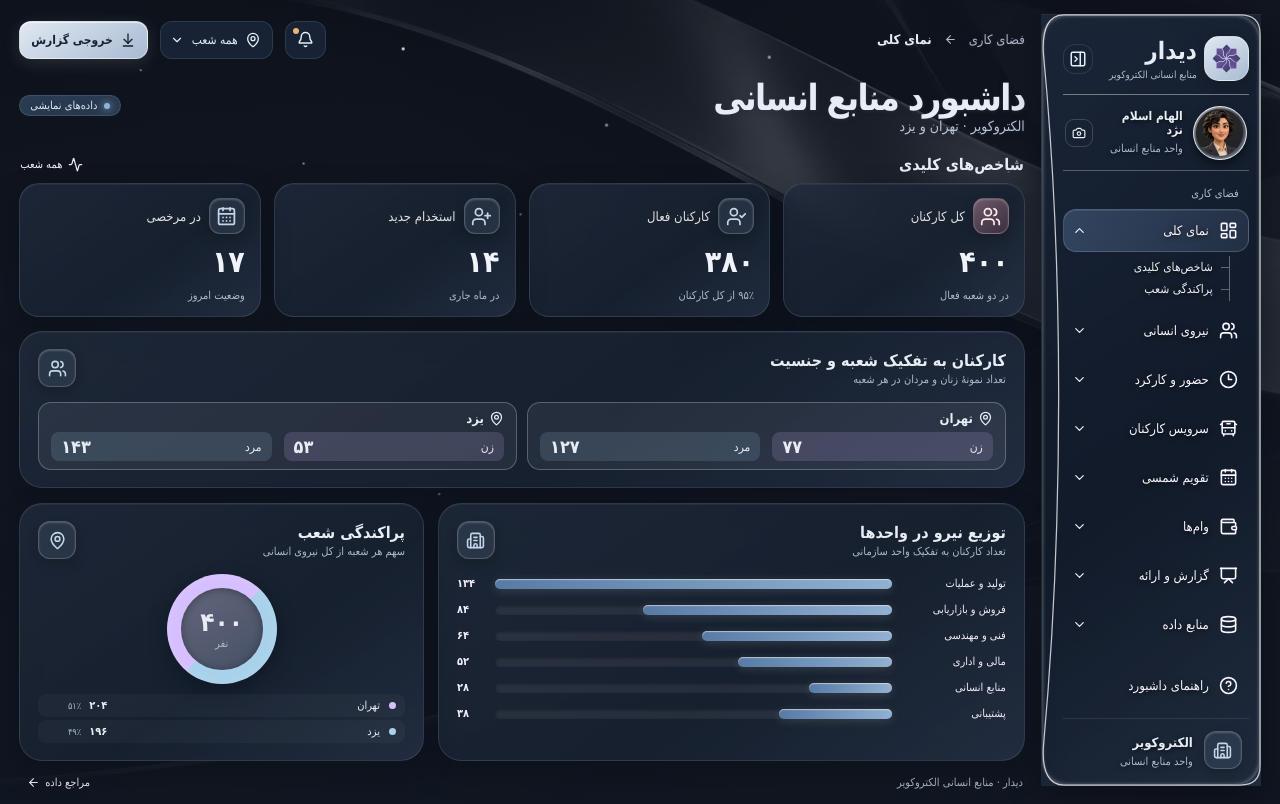
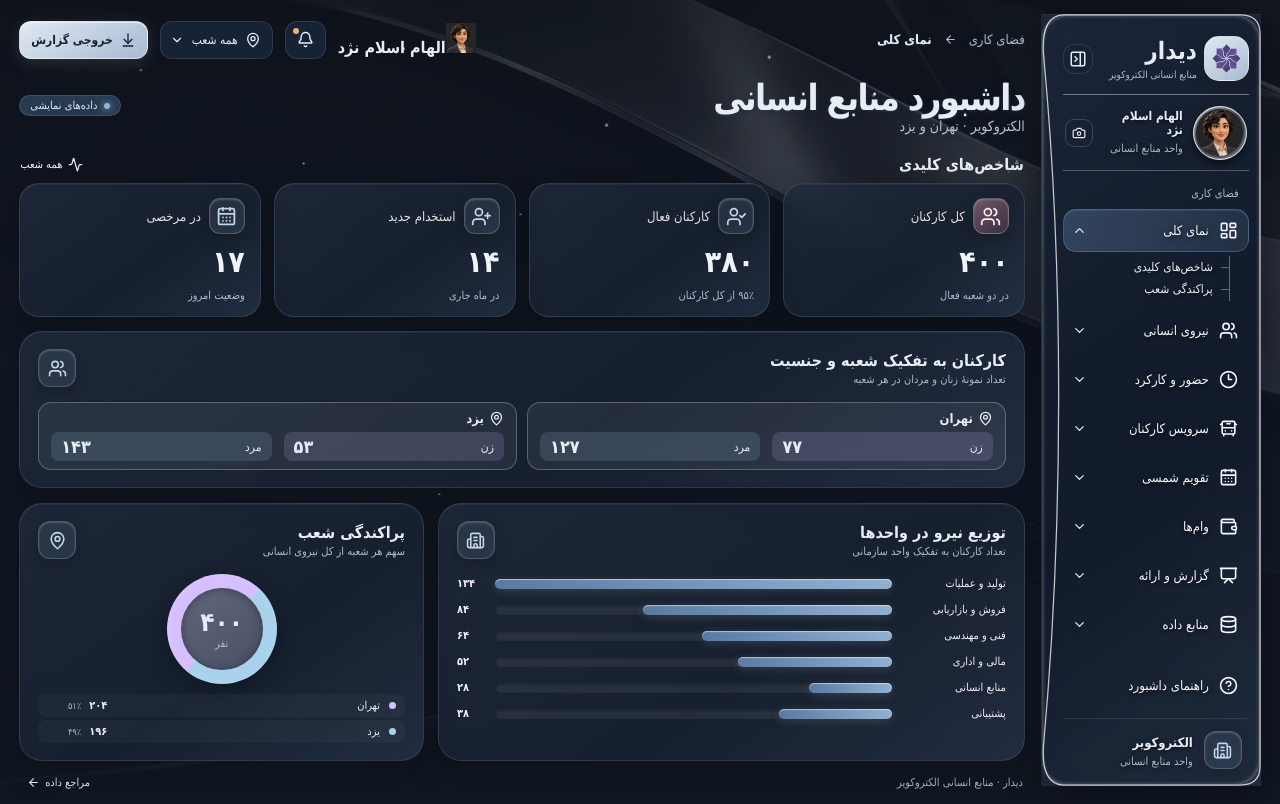
Before and after one commit to shahram-tabasi/hr-dashboard-3d, a Next.js app: page / in a window 1280 px wide. Built offline with nearby package versions, Linux system fonts and the light colour scheme.

Commit message:
Show requested HR manager name in page header

```diff
--- a/app/page.tsx
+++ b/app/page.tsx
@@ -194,7 +194,7 @@ export default function Dashboard() {
       <main>
         <header className="topbar">
           <div className="trail"><span>فضای کاری</span><ArrowLeft size={13}/><strong>{view}</strong></div>
-          <div className="actions"><button className="icon-button notification-button" aria-label="اعلان‌های تقویم" onClick={()=>{const next=!notifications;setNotifications(next);if(next){try{const tasks=JSON.parse(localStorage.getItem('didar-planner-v1')||'[]') as {title:string;day:string;time?:string;done?:boolean}[];setCalendarNotifications(tasks.filter(t=>!t.done).slice(0,8).map(t=>t.day+' · '+(t.time||'بدون ساعت')+' · '+t.title))}catch{setCalendarNotifications([])}}}}><Bell size={17}/><i/></button>
+          <div className="actions"><div className="header-profile"><Image src={profileImage} alt="" width={30} height={30} unoptimized/><strong>{profileName}</strong></div><button className="icon-button notification-button" aria-label="اعلان‌های تقویم" onClick={()=>{const next=!notifications;setNotifications(next);if(next){try{const tasks=JSON.parse(localStorage.getItem('didar-planner-v1')||'[]') as {title:string;day:string;time?:string;done?:boolean}[];setCalendarNotifications(tasks.filter(t=>!t.done).slice(0,8).map(t=>t.day+' · '+(t.time||'بدون ساعت')+' · '+t.title))}catch{setCalendarNotifications([])}}}}><Bell size={17}/><i/></button>
             {view !== 'منابع داده' && view !== 'سرویس کارکنان' && view !== 'تقویم شمسی' && <label className="select"><MapPin size={16}/><select aria-label="فیلتر شعبه" value={city} onChange={event => setCity(event.target.value as City)}>{cities.map(item => <option key={item}>{item}</option>)}</select><ChevronDown size={14}/></label>}
             {view !== 'سرویس کارکنان' && view !== 'تقویم شمسی' && <button className="export" aria-label="خروجی گزارش" onClick={download}><ArrowDownToLine size={16}/><span>خروجی گزارش</span></button>}
           </div>
```
